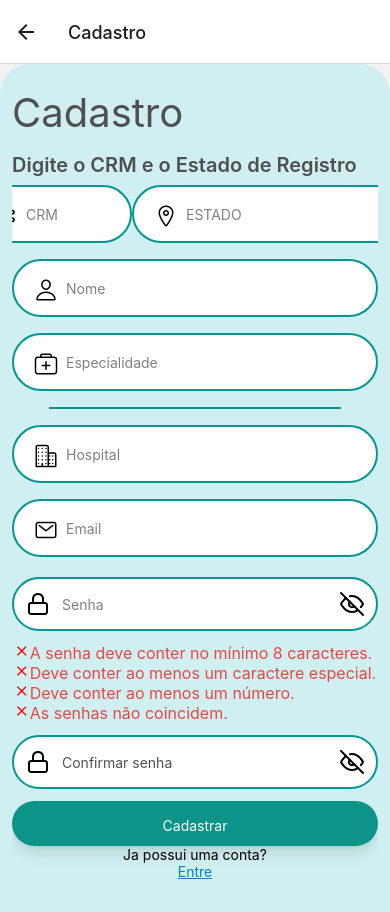
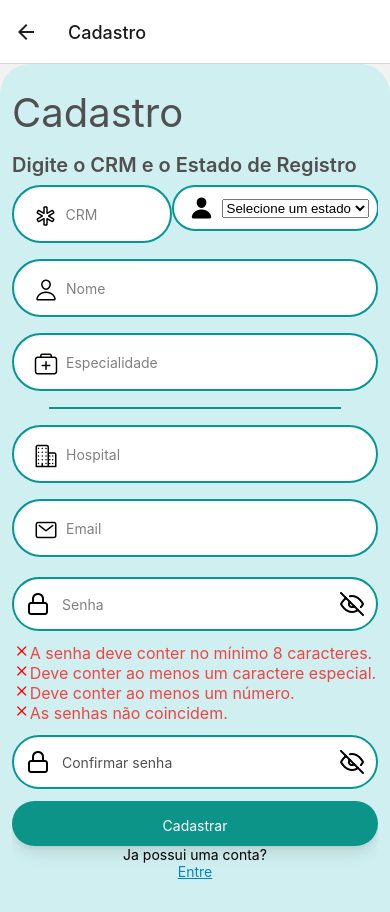
Before and after one commit to MauGaspary/Faladoc.ai, a React Native app: screen /Cadastro in a window 390 px wide. Built offline with nearby package versions, Linux system fonts and the light colour scheme.

Commit message:
Criei o componente de dropdown que era necessario para a tela

```diff
--- /dev/null
+++ b/components/DropDown.tsx
@@ -0,0 +1,35 @@
+import React from 'react';
+import { View } from 'react-native';
+import { Picker } from '@react-native-picker/picker';
+import { Ionicons } from '@expo/vector-icons';
+
+const statesOfBrazil = [
+  "Acre", "Alagoas", "Amapá", "Amazonas", "Bahia", "Ceará", "Distrito Federal",
+  "Espírito Santo", "Goiás", "Maranhão", "Mato Grosso", "Mato Grosso do Sul",
+  "Minas Gerais", "Pará", "Paraíba", "Paraná", "Pernambuco", "Piauí",
+  "Rio de Janeiro", "Rio Grande do Norte", "Rio Grande do Sul", "Rondônia",
+  "Roraima", "Santa Catarina", "São Paulo", "Sergipe", "Tocantins"
+];
+
+
+
+const DropdownStates = ({ iconName, placeholder, selectedValue, onValueChange }:any) => {
+  return (
+    <View className="w-full flex-row items-center border-2 rounded-full p-2 my-2 bg-white border-lightGreen">
+      <Ionicons name={iconName} size={24} color="black" className="ml-2" />
+      <Picker
+        selectedValue={selectedValue}
+        onValueChange={onValueChange}
+        style={{ flex: 1, marginLeft: 8 }}
+        mode="dropdown"
+      >
+        <Picker.Item label={placeholder} value="" />
+        {statesOfBrazil.map((state, index) => (
+          <Picker.Item key={index} label={state} value={state} />
+        ))}
+      </Picker>
+    </View>
+  );
+};
+
+export default DropdownStates;
--- a/screens/RegisterScreen/RegisterScreen.tsx
+++ b/screens/RegisterScreen/RegisterScreen.tsx
@@ -6,6 +6,7 @@ import { ScrollView } from "react-native-gesture-handler";
 import { PasswordInput } from "../../components/PasswordInput";
 import {  } from "react-native-svg";
 import axios from "axios";
+import DropDownStates from "../../components/DropDown";
 
 const RegisterScreen = ({navigation}:any) => {
 
@@ -17,10 +18,10 @@ const RegisterScreen = ({navigation}:any) => {
     const [crm, setCRM] = useState("")
     const [error, setError] = useState("");
     const [emailError, setEmailError] = useState(false);
+    const [selectedState, setSelectedState] = useState('');
     const getPassword = (newPassword:string) => {
         setPassword(newPassword)
     }
-
 
     const handleRegister = async () => {
         if (!email.trim()) {
@@ -61,7 +62,13 @@ const RegisterScreen = ({navigation}:any) => {
                     <Input iconName={'medical-outline'} placeholder={"CRM"} value={crm}    onChangeText={setCRM}/>
                   </View>
                   <View>
-                    <Input className="mb-3" iconName={'location-outline'} placeholder={"ESTADO"} value={estado}    onChangeText={setEstado}/>
+                    <DropDownStates
+                      iconName="person"
+                      placeholder="Selecione um estado"
+                      selectedValue={selectedState}
+                      onValueChange={(itemValue: React.SetStateAction<string>) => setSelectedState(itemValue)}
+                      variant={selectedState === '' ? 'error' : 'normal'}
+                    />
                   </View>
                 </View>
                 <Input iconName={'person-outline'} placeholder={'Nome'} className={'px-15'} onChangeText={setSpeciality}/>
```
